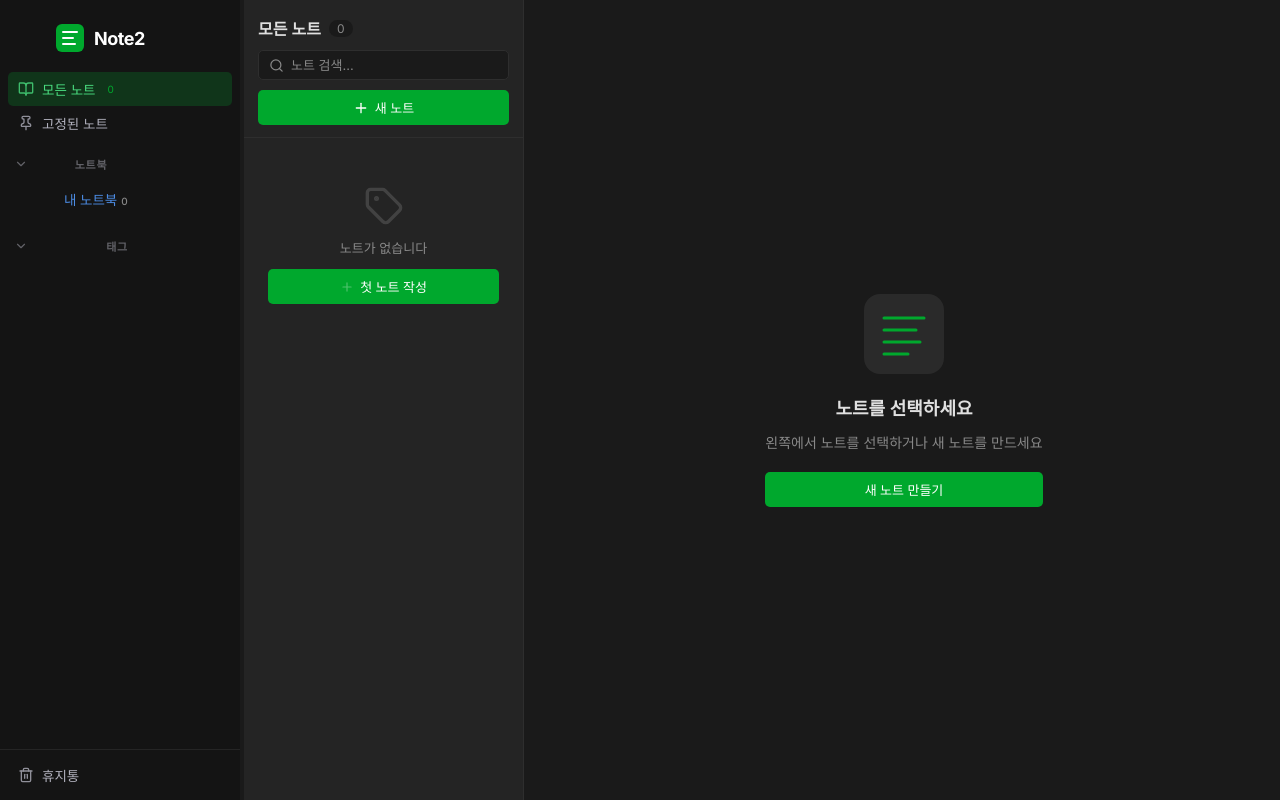
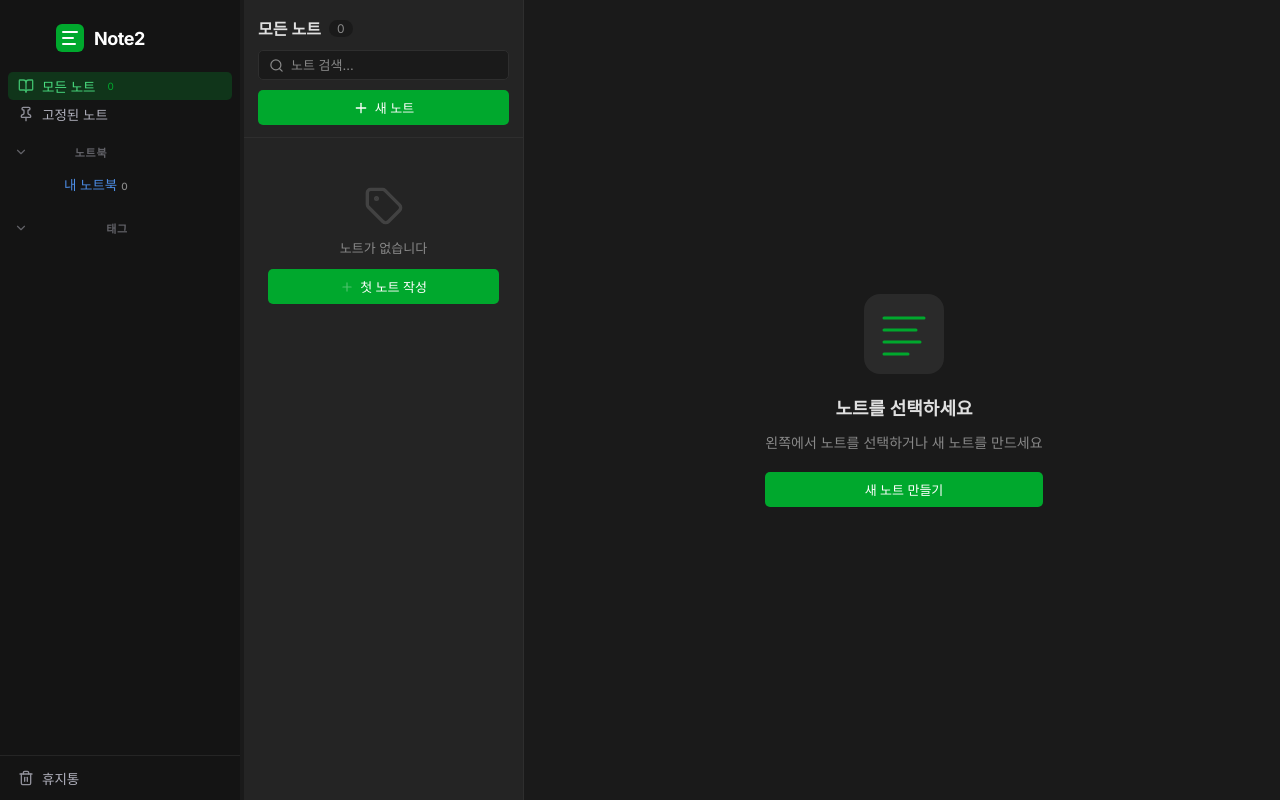
Before and after one commit to praswna/Note2, a React (Vite) app: page / in a window 1280 px wide. Built offline with nearby package versions, Linux system fonts and the light colour scheme.

Commit message:
Reduce notebook item vertical padding 7px → 4px

```diff
--- a/src/styles.css
+++ b/src/styles.css
@@ -127,7 +127,7 @@ input {
   align-items: center;
   gap: 8px;
   width: 100%;
-  padding: 7px 10px;
+  padding: 4px 10px;
   border-radius: var(--radius-sm);
   color: var(--color-sidebar-text);
   font-size: 13.5px;
```
